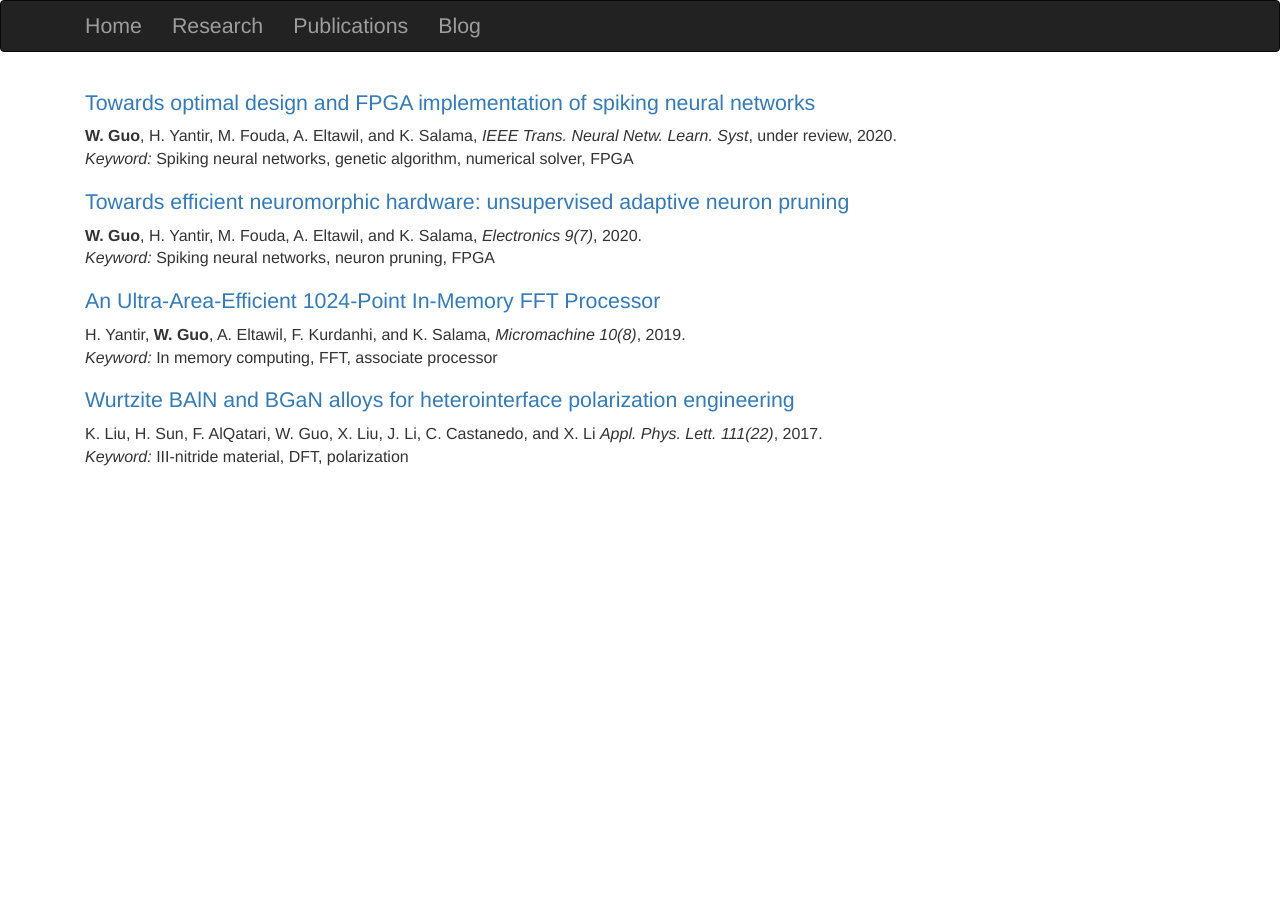
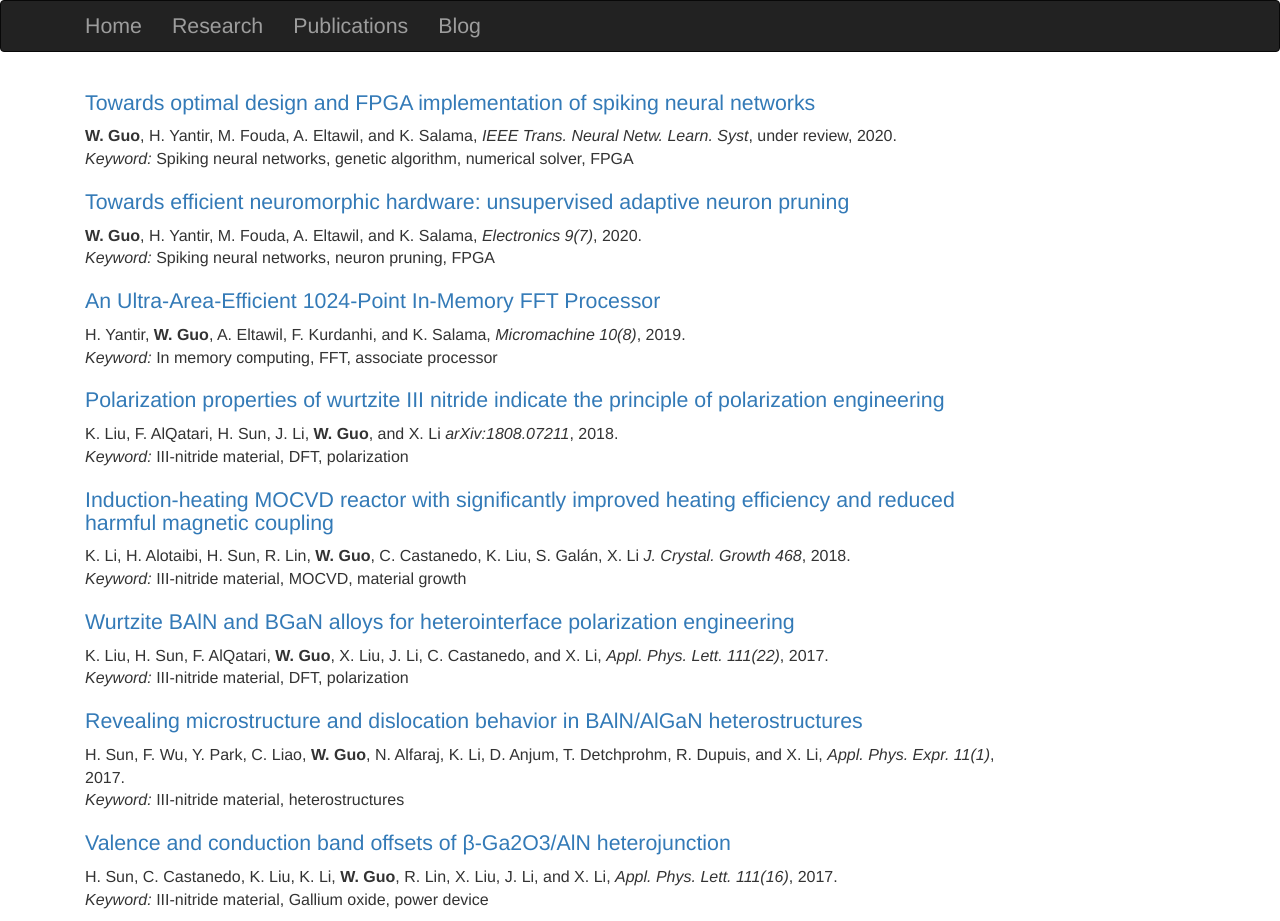
Before and after one commit to Wenzheguo/Wenzheguo.github.io, a Jekyll site: the page built from Publications/index.html, in a window 1280 px wide. Built offline with Jekyll 4.4.1, drawn with Linux system fonts in a browser that asks for light colours; before the commit the page ends 900 px from its top, so only the background shows below that.

Commit message:
Update index.html

```diff
--- a/Publications/index.html
+++ b/Publications/index.html
@@ -36,9 +36,29 @@ title: Publications
             <i>Keyword:</i> In memory computing, FFT, associate processor
             </p>
 
+            <h2 style="font-size:16pt;"><a href="https://arxiv.org/abs/1808.07211">Polarization properties of wurtzite III nitride indicate the principle of polarization engineering</a></h2>
+            <p style="font-size:12pt;">K. Liu, F. AlQatari, H. Sun, J. Li, <b>W. Guo</b>, and X. Li <i>arXiv:1808.07211</i>, 2018.<br>
+            <i>Keyword:</i> III-nitride material, DFT, polarization
+            </p>
+
+            <h2 style="font-size:16pt;"><a href="https://www.sciencedirect.com/science/article/pii/S0022024818300848">Induction-heating MOCVD reactor with significantly improved heating efficiency and reduced harmful magnetic coupling</a></h2>
+            <p style="font-size:12pt;">K. Li, H. Alotaibi, H. Sun, R. Lin, <b>W. Guo</b>, C. Castanedo, K. Liu, S. Galán, X. Li <i>J. Crystal. Growth 468</i>, 2018.<br>
+            <i>Keyword:</i> III-nitride material, MOCVD, material growth
+            </p>
+
             <h2 style="font-size:16pt;"><a href="https://aip.scitation.org/doi/abs/10.1063/1.5008451">Wurtzite BAlN and BGaN alloys for heterointerface polarization engineering</a></h2>
-            <p style="font-size:12pt;">K. Liu, H. Sun, F. AlQatari, W. Guo, X. Liu, J. Li, C. Castanedo, and X. Li <i>Appl. Phys. Lett. 111(22)</i>, 2017.<br>
+            <p style="font-size:12pt;">K. Liu, H. Sun, F. AlQatari, <b>W. Guo</b>, X. Liu, J. Li, C. Castanedo, and X. Li, <i>Appl. Phys. Lett. 111(22)</i>, 2017.<br>
             <i>Keyword:</i> III-nitride material, DFT, polarization
+            </p>
+
+            <h2 style="font-size:16pt;"><a href="https://iopscience.iop.org/article/10.7567/APEX.11.011001/meta">Revealing microstructure and dislocation behavior in BAlN/AlGaN heterostructures</a></h2>
+            <p style="font-size:12pt;">H. Sun, F. Wu, Y. Park, C. Liao, <b>W. Guo</b>, N. Alfaraj, K. Li, D. Anjum, T. Detchprohm, R. Dupuis, and X. Li, <i>Appl. Phys. Expr. 11(1)</i>, 2017.<br>
+            <i>Keyword:</i> III-nitride material, heterostructures
+            </p>
+
+            <h2 style="font-size:16pt;"><a href="https://aip.scitation.org/doi/abs/10.1063/1.5003930">Valence and conduction band offsets of β-Ga2O3/AlN heterojunction</a></h2>
+            <p style="font-size:12pt;">H. Sun, C. Castanedo, K. Liu, K. Li, <b>W. Guo</b>, R. Lin, X. Liu, J. Li, and X. Li, <i>Appl. Phys. Lett. 111(16)</i>, 2017.<br>
+            <i>Keyword:</i> III-nitride material, Gallium oxide, power device
             </p>
 
         </div>
```
